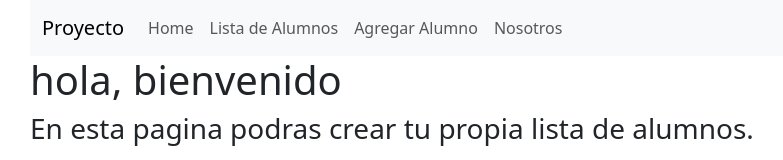
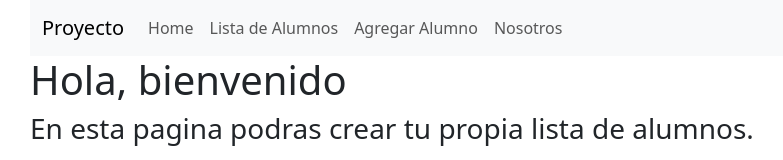
Before and after one commit to Mageofdark/TP05_PV2025_Grupo19, a React (Vite) app in the folder vite-project/: page / in a window 1280 px wide. Shown: the top 160 px of the page, without its empty margins (52-835 px from the left). Built offline with nearby package versions, Linux system fonts and the light colour scheme.

Commit message:
pequeños cambios en home por Matias Velazquez

```diff
--- a/vite-project/components/Home.jsx
+++ b/vite-project/components/Home.jsx
@@ -2,7 +2,7 @@ function Home(){
 
     return(
         <>
-        <h1>hola, bienvenido</h1>
+        <h1>Hola, bienvenido</h1>
         <h3>En esta pagina podras crear tu propia lista de alumnos.</h3>
         </>
     )
--- a/vite-project/components/Listado_alumnos.js
+++ b/vite-project/components/Listado_alumnos.js
@@ -1,7 +1,7 @@
 export const Listado_Alumnos = [
 {
     id: 1,
-    nombre: "bAutista",
+    nombre: "Bautista",
     apellido: "Figueroa",
     dni: 49000000,
     curso: "Primero B",
```
